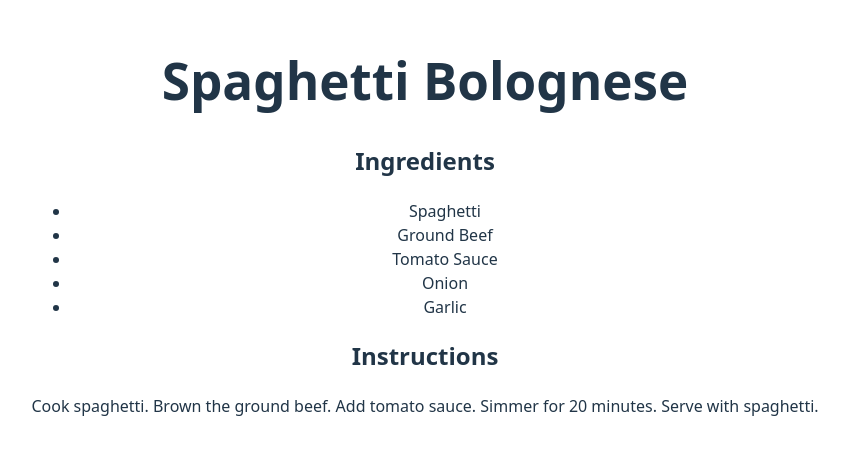
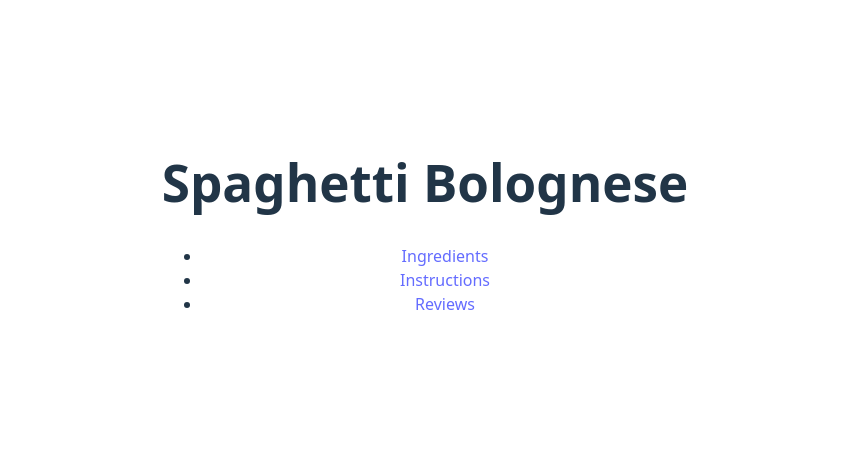
Before and after one commit to dewi-xaltius/recipe-app, a React (Vite) app: page /recipe/1 in a window 1280 px wide. Shown: the part 174-628 px from the top of the page, without its empty margins (215-1064 px from the left). Built offline with nearby package versions, Linux system fonts and the light colour scheme.

Commit message:
Nested routes: Instructions, Ingredients, an Reviews

```diff
--- a/src/App.jsx
+++ b/src/App.jsx
@@ -1,26 +1,29 @@
-import React from 'react';
+import React, { Suspense, lazy } from 'react';
 import { BrowserRouter as Router, Routes, Route } from 'react-router-dom';
 import Home from './pages/Home';
-import RecipeDetails from './pages/RecipeDetails';
-import Profile from './pages/Profile';
-import AddRecipe from './pages/AddRecipe';
-import EditRecipe from './pages/EditRecipe';
 import Login from './pages/Login';
+import ProtectedRoute from './components/ProtectedRoute';
 import './App.css';
+
+// Lazy load components
+const RecipeDetails = lazy(() => import('./pages/RecipeDetails'));
+const Profile = lazy(() => import('./pages/Profile'));
+const AddRecipe = lazy(() => import('./pages/AddRecipe'));
+const EditRecipe = lazy(() => import('./pages/EditRecipe'));
 
 function App() {
   return (
     <Router>
-      <div>
+      <Suspense fallback={<div>Loading...</div>}>
         <Routes>
           <Route path="/" element={<Home />} />
-          <Route path="/recipe/:id" element={<RecipeDetails />} />
+          <Route path="/recipe/:id/*" element={<RecipeDetails />} />
           <Route path="/profile" element={<Profile />} />
-          <Route path="/add-recipe" element={<AddRecipe />} />
-          <Route path="/edit-recipe/:id" element={<EditRecipe />} />
+          <Route path="/add-recipe" element={<ProtectedRoute element={<AddRecipe />} />} />
+          <Route path="/edit-recipe/:id" element={<ProtectedRoute element={<EditRecipe />} />} />
           <Route path="/login" element={<Login />} />
         </Routes>
-      </div>
+      </Suspense>
     </Router>
   );
 }
--- /dev/null
+++ b/src/pages/Ingredients.jsx
@@ -0,0 +1,16 @@
+import React from 'react';
+
+const Ingredients = ({ ingredients }) => {
+  return (
+    <div>
+      <h2>Ingredients</h2>
+      <ul>
+        {ingredients.map((ingredient, index) => (
+          <li key={index}>{ingredient}</li>
+        ))}
+      </ul>
+    </div>
+  );
+};
+
+export default Ingredients;
--- /dev/null
+++ b/src/pages/Instructions.jsx
@@ -0,0 +1,12 @@
+import React from 'react';
+
+const Instructions = ({ instructions }) => {
+  return (
+    <div>
+      <h2>Instructions</h2>
+      <p>{instructions}</p>
+    </div>
+  );
+};
+
+export default Instructions;
--- a/src/pages/RecipeDetails.jsx
+++ b/src/pages/RecipeDetails.jsx
@@ -1,6 +1,9 @@
 import React from 'react';
-import { useParams } from 'react-router-dom';
+import { useParams, Link, Routes, Route } from 'react-router-dom';
 import recipes from '../data/recipe';
+import Ingredients from './Ingredients';
+import Instructions from './Instructions';
+import Reviews from './Reviews';
 
 const RecipeDetails = () => {
   const { id } = useParams();
@@ -13,14 +16,24 @@ const RecipeDetails = () => {
   return (
     <div>
       <h1>{recipe.name}</h1>
-      <h2>Ingredients</h2>
-      <ul>
-        {recipe.ingredients.map((ingredient, index) => (
-          <li key={index}>{ingredient}</li>
-        ))}
-      </ul>
-      <h2>Instructions</h2>
-      <p>{recipe.instructions}</p>
+      <nav>
+        <ul>
+          <li>
+            <Link to="ingredients">Ingredients</Link>
+          </li>
+          <li>
+            <Link to="instructions">Instructions</Link>
+          </li>
+          <li>
+            <Link to="reviews">Reviews</Link>
+          </li>
+        </ul>
+      </nav>
+      <Routes>
+        <Route path="ingredients" element={<Ingredients ingredients={recipe.ingredients} />} />
+        <Route path="instructions" element={<Instructions instructions={recipe.instructions} />} />
+        <Route path="reviews" element={<Reviews />} />
+      </Routes>
     </div>
   );
 };
--- /dev/null
+++ b/src/pages/Reviews.jsx
@@ -0,0 +1,12 @@
+import React from 'react';
+
+const Reviews = () => {
+  return (
+    <div>
+      <h2>Reviews</h2>
+      <p>No reviews yet.</p>
+    </div>
+  );
+};
+
+export default Reviews;
```
